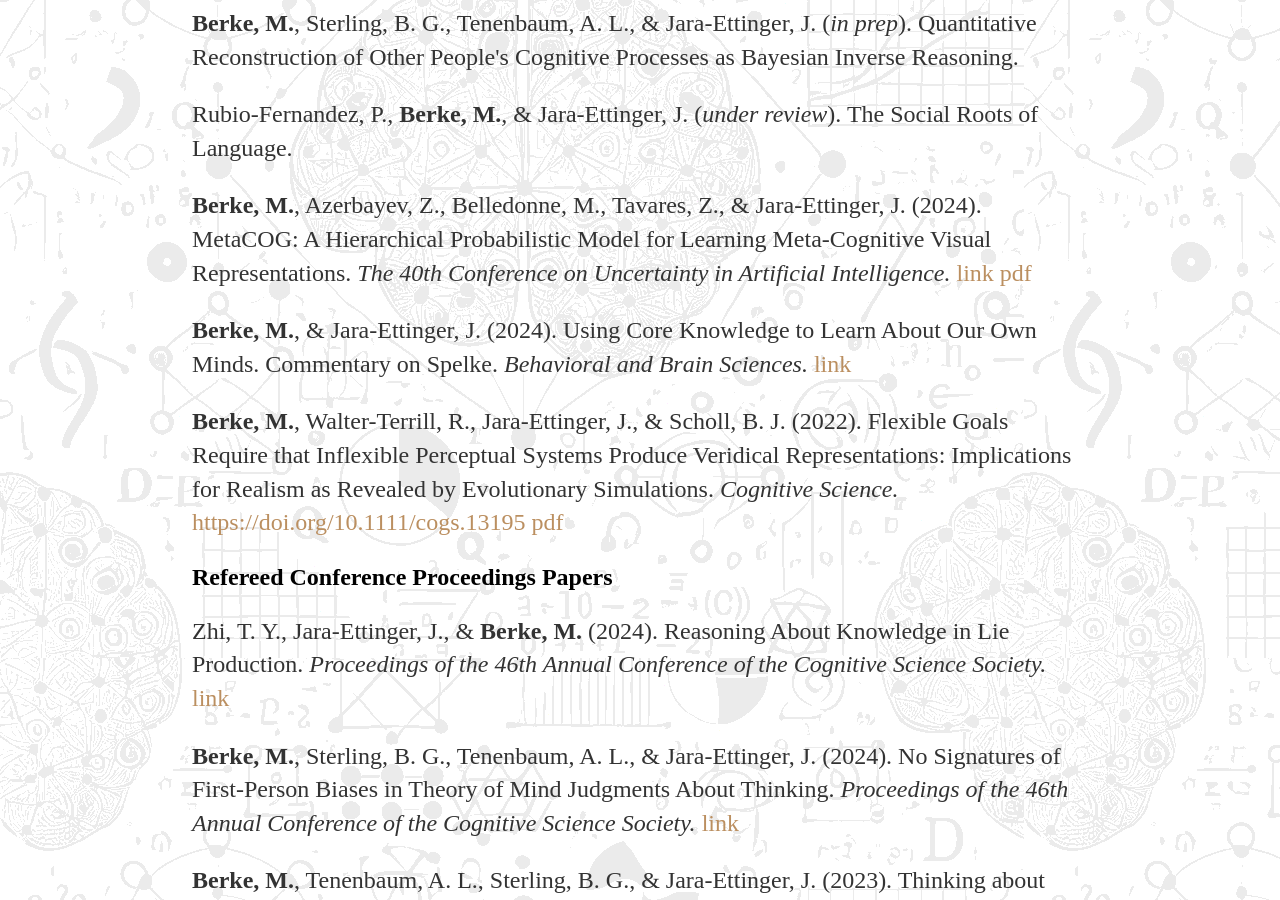
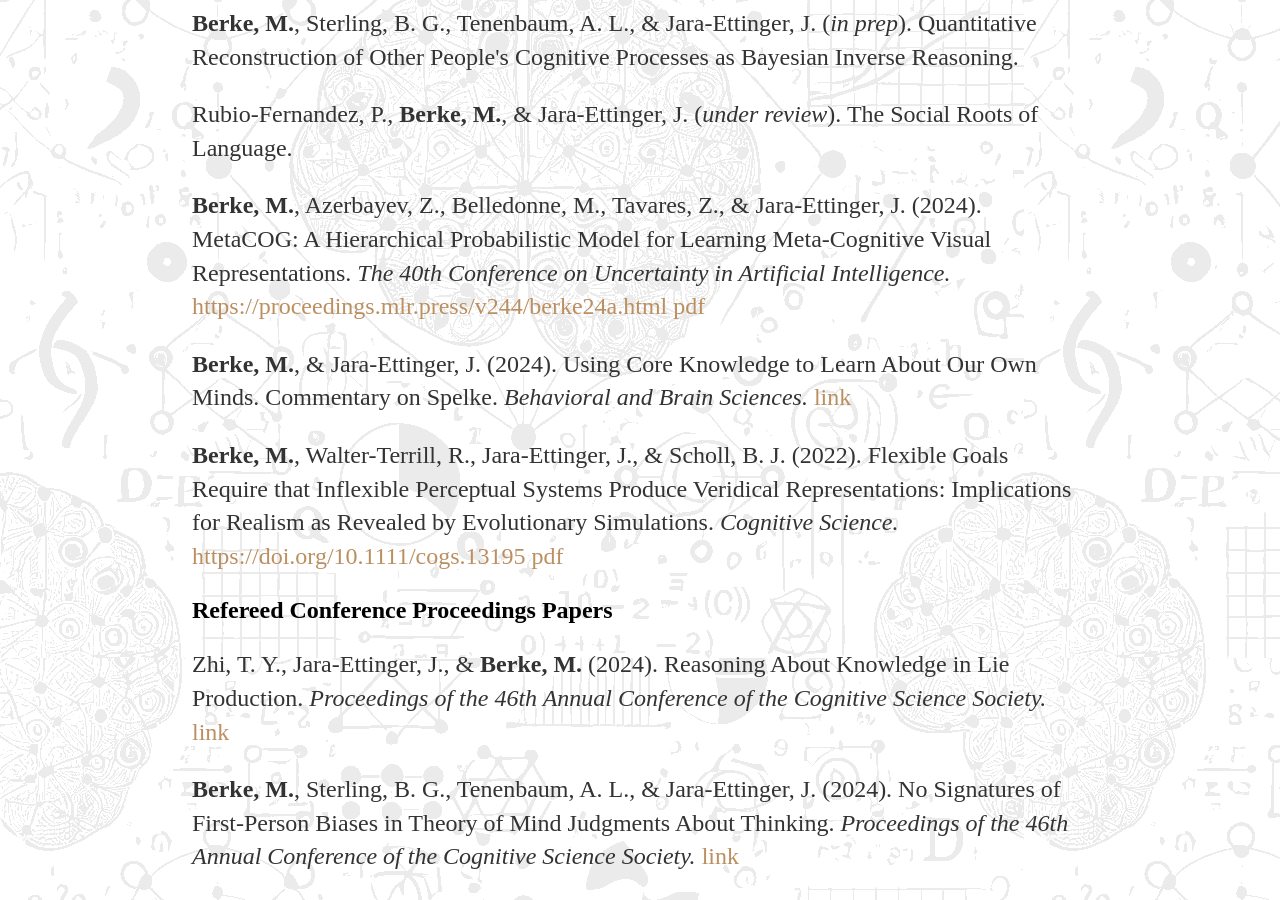
Before and after one commit to marleneberke/marleneberke.github.io, a Jekyll site: the page built from publications.html, in a window 1280 px wide and 900 px high, scrolled down 366 px. Built offline with Jekyll 4.4.1, drawn with Linux system fonts in a browser that asks for light colours.

Commit message:
Update publications.html

```diff
--- a/publications.html
+++ b/publications.html
@@ -18,7 +18,7 @@ title: Publications
 
 <p>Rubio-Fernandez, P., <b>Berke, M.</b>, & Jara-Ettinger, J. (<i>under review</i>). The Social Roots of Language. </p>
 
-<p><b>Berke, M.</b>, Azerbayev, Z., Belledonne, M., Tavares, Z., & Jara-Ettinger, J. (2024). MetaCOG: A Hierarchical Probabilistic Model for Learning Meta-Cognitive Visual Representations. <i>The 40th Conference on Uncertainty in Artificial Intelligence.</i> <a href="https://proceedings.mlr.press/v244/berke24a.html">link</a> <a href="https://github.com/marleneberke/marleneberke.github.io/raw/main/berke24a.pdf">pdf</a> </p>
+<p><b>Berke, M.</b>, Azerbayev, Z., Belledonne, M., Tavares, Z., & Jara-Ettinger, J. (2024). MetaCOG: A Hierarchical Probabilistic Model for Learning Meta-Cognitive Visual Representations. <i>The 40th Conference on Uncertainty in Artificial Intelligence.</i> <a href="https://proceedings.mlr.press/v244/berke24a.html">https://proceedings.mlr.press/v244/berke24a.html</a> <a href="https://github.com/marleneberke/marleneberke.github.io/raw/main/berke24a.pdf">pdf</a> </p>
 
 <p><b>Berke, M.</b>,  & Jara-Ettinger, J. (2024). Using Core Knowledge to Learn About Our Own Minds. Commentary on Spelke. <i>Behavioral and Brain Sciences.</i> <a href="https://www.cambridge.org/core/journals/behavioral-and-brain-sciences/article/abs/core-knowledge-visual-illusions-and-the-discovery-of-the-self/F4F2AF64F203DF113A012BAC69D99952">link</a> </p>
 
```
